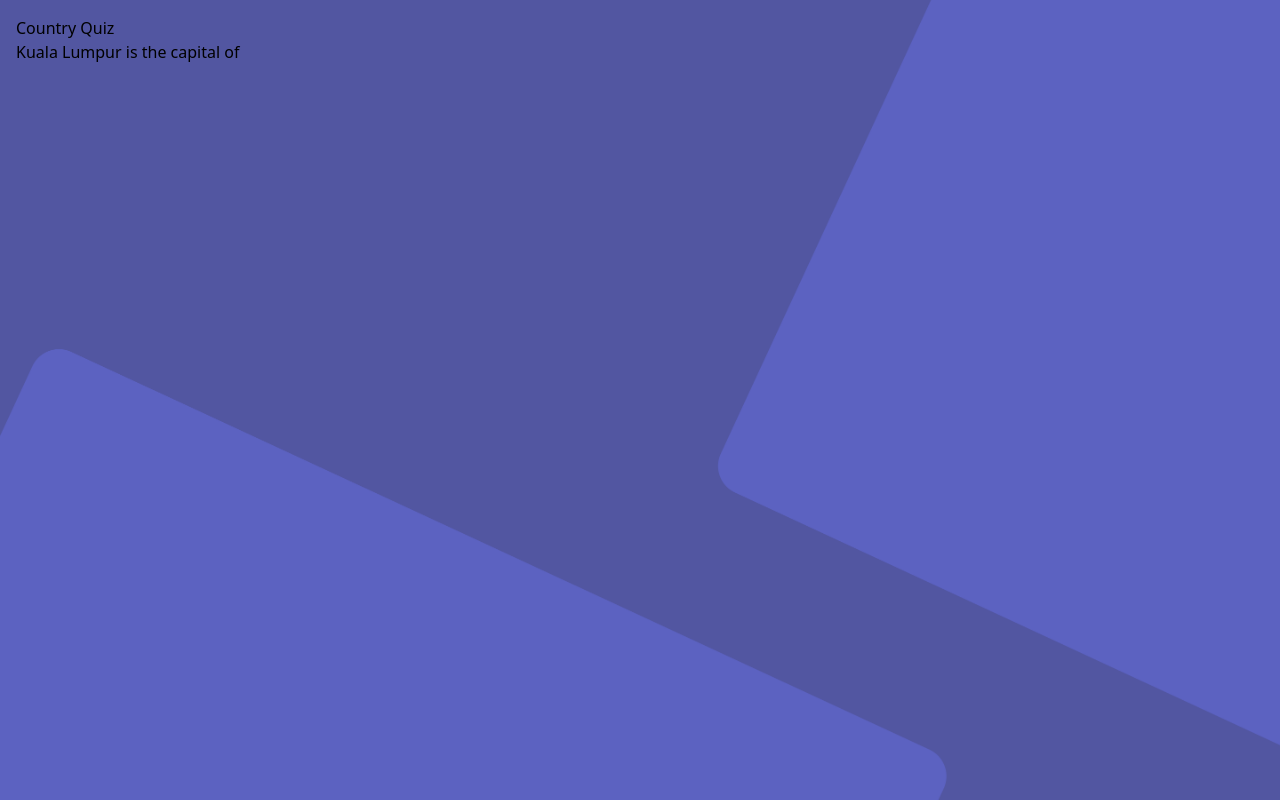
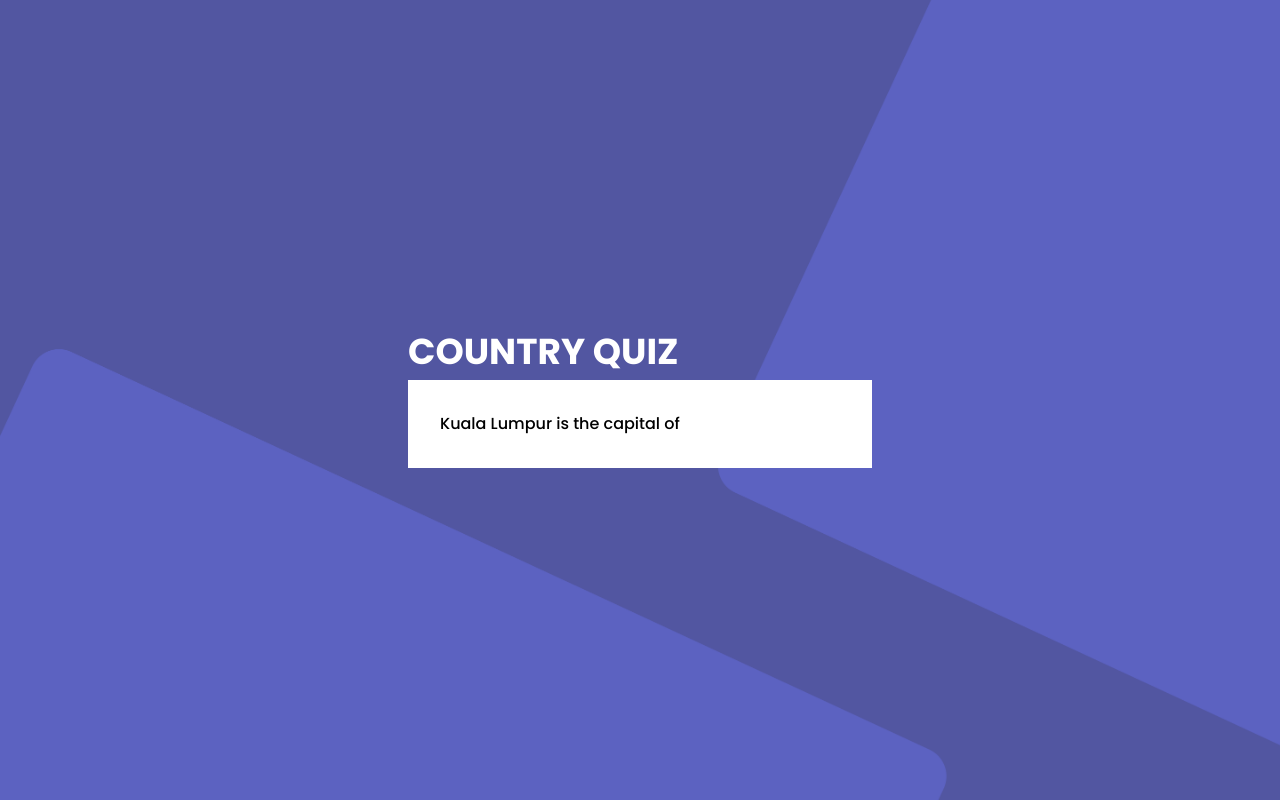
Before and after one commit to fozuzip/quiz-front, a React (Vite) app: page / in a window 1280 px wide. Built offline with nearby package versions, Linux system fonts and the light colour scheme.

Commit message:
Add poppins font

```diff
--- a/index.html
+++ b/index.html
@@ -3,6 +3,12 @@
   <head>
     <meta charset="UTF-8" />
     <link rel="icon" type="image/svg+xml" href="/vite.svg" />
+    <link rel="preconnect" href="https://fonts.googleapis.com" />
+    <link rel="preconnect" href="https://fonts.gstatic.com" crossorigin />
+    <link
+      href="https://fonts.googleapis.com/css2?family=Poppins:wght@500;700&display=swap"
+      rel="stylesheet"
+    />
     <meta name="viewport" content="width=device-width, initial-scale=1.0" />
     <title>Quizz App</title>
   </head>
--- a/src/App.tsx
+++ b/src/App.tsx
@@ -1,9 +1,11 @@
 function App() {
   return (
-    <div className="h-screen w-full bg-pattern bg-cover p-4">
-      <div>
-        <h1>Country Quiz</h1>
-        <div>
+    <div className="flex h-screen w-full flex-col content-center justify-center bg-pattern bg-cover p-4 font-poppins">
+      <div className="m-auto  w-full md:w-[464px]">
+        <h1 className="pb-2 text-4xl font-bold uppercase text-white">
+          Country Quiz
+        </h1>
+        <div className="bg-white p-8">
           <p>Kuala Lumpur is the capital of</p>
         </div>
       </div>
--- a/tailwind.config.js
+++ b/tailwind.config.js
@@ -3,6 +3,9 @@ export default {
   content: ["./index.html", "./src/**/*.{js,ts,jsx,tsx}"],
   theme: {
     extend: {
+      fontFamily: {
+        poppins: ['"Poppins"', "sans-serif"],
+      },
       backgroundImage: {
         pattern: "url('/src/assets/background.png')",
       },
```
